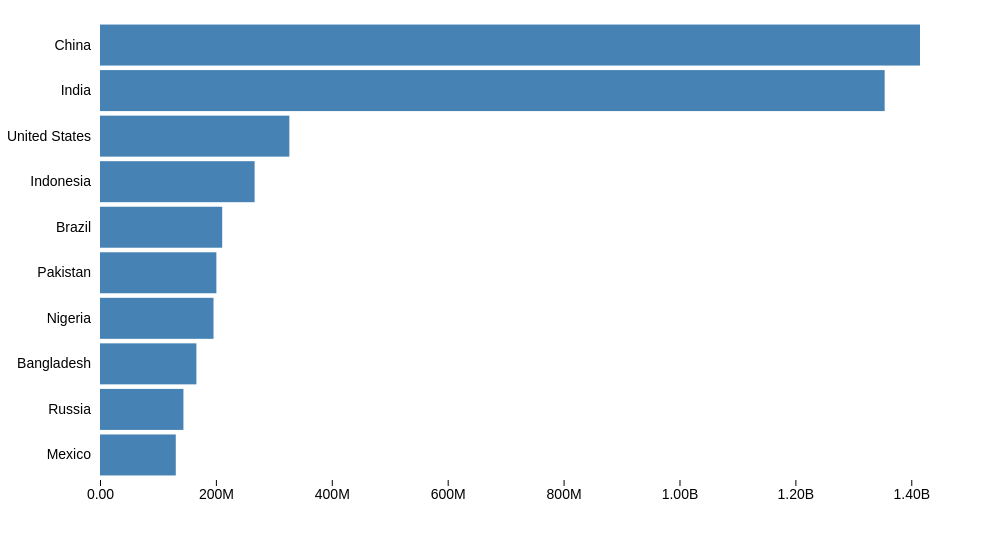
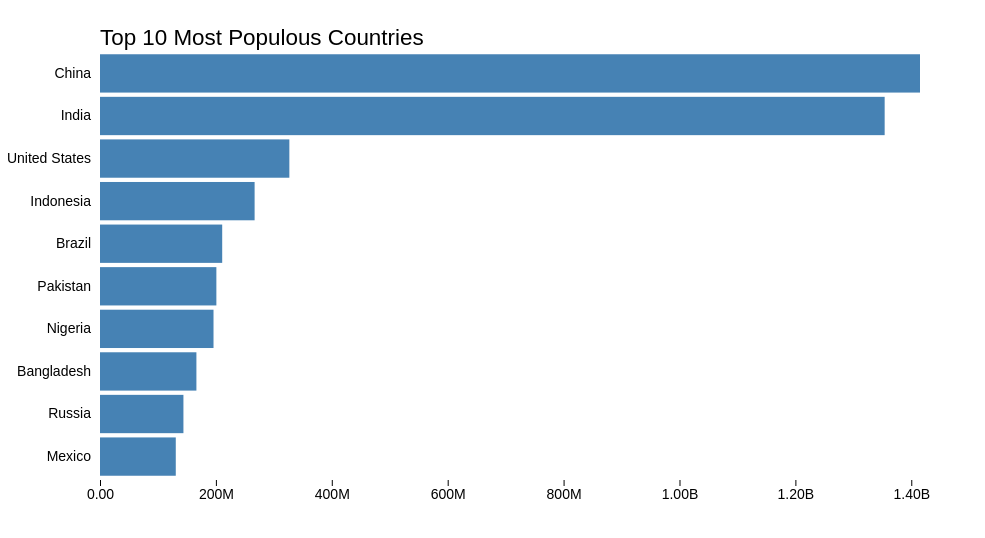
Before and after one commit to afonsir/data-visualization-with-d3, a website built with webpack: page bar-chart/public/index.html in a window 1280 px wide. Shown: the whole page, without its empty margins (0-985 px from the left). Built offline with nearby package versions, Linux system fonts and the light colour scheme.

Commit message:
feat: add title to chart

```diff
--- a/bar-chart/public/styles.css
+++ b/bar-chart/public/styles.css
@@ -9,4 +9,5 @@ rect {
 
 text {
   font-size: 1.4em;
+  font-family: sans-serif;
 }
--- a/bar-chart/src/index.js
+++ b/bar-chart/src/index.js
@@ -17,7 +17,7 @@ const height = +svg.attr('height')
 const render = data => {
   const xValue = d => d.population
   const yValue = d => d.country
-  const margin = { top: 20, right: 40, bottom: 20, left: 100 }
+  const margin = { top: 50, right: 40, bottom: 20, left: 100 }
   const innerWidth = width - margin.left - margin.right
   const innerHeight = height - margin.top - margin.bottom
 
@@ -55,6 +55,10 @@ const render = data => {
       .attr('y', d => yScale(yValue(d)))
       .attr('width', d => xScale(xValue(d)))
       .attr('height', yScale.bandwidth())
+
+  g.append('text')
+    .attr('y', -5)
+    .text('Top 10 Most Populous Countries')
 }
 
 csv('data.csv').then(data => {
```
